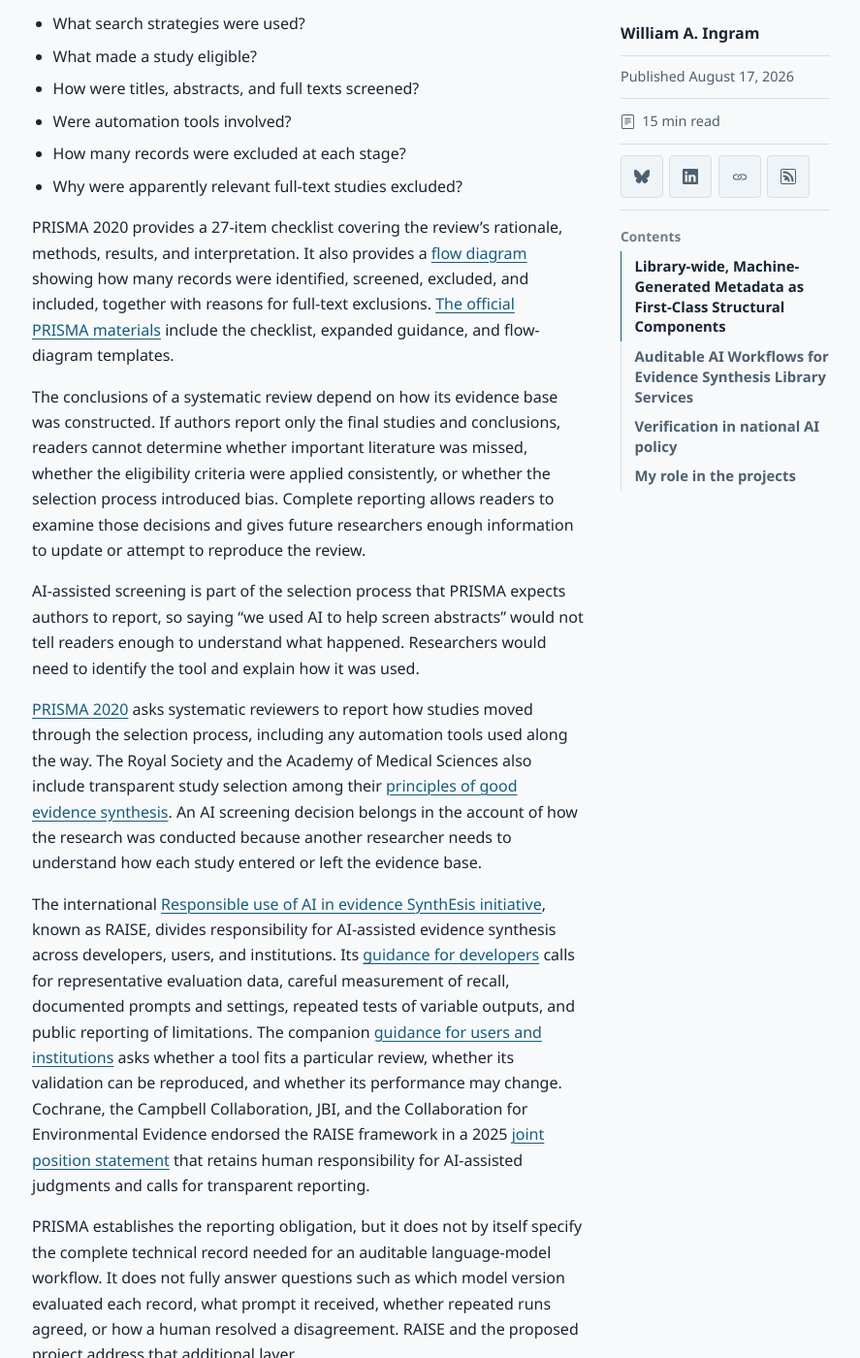
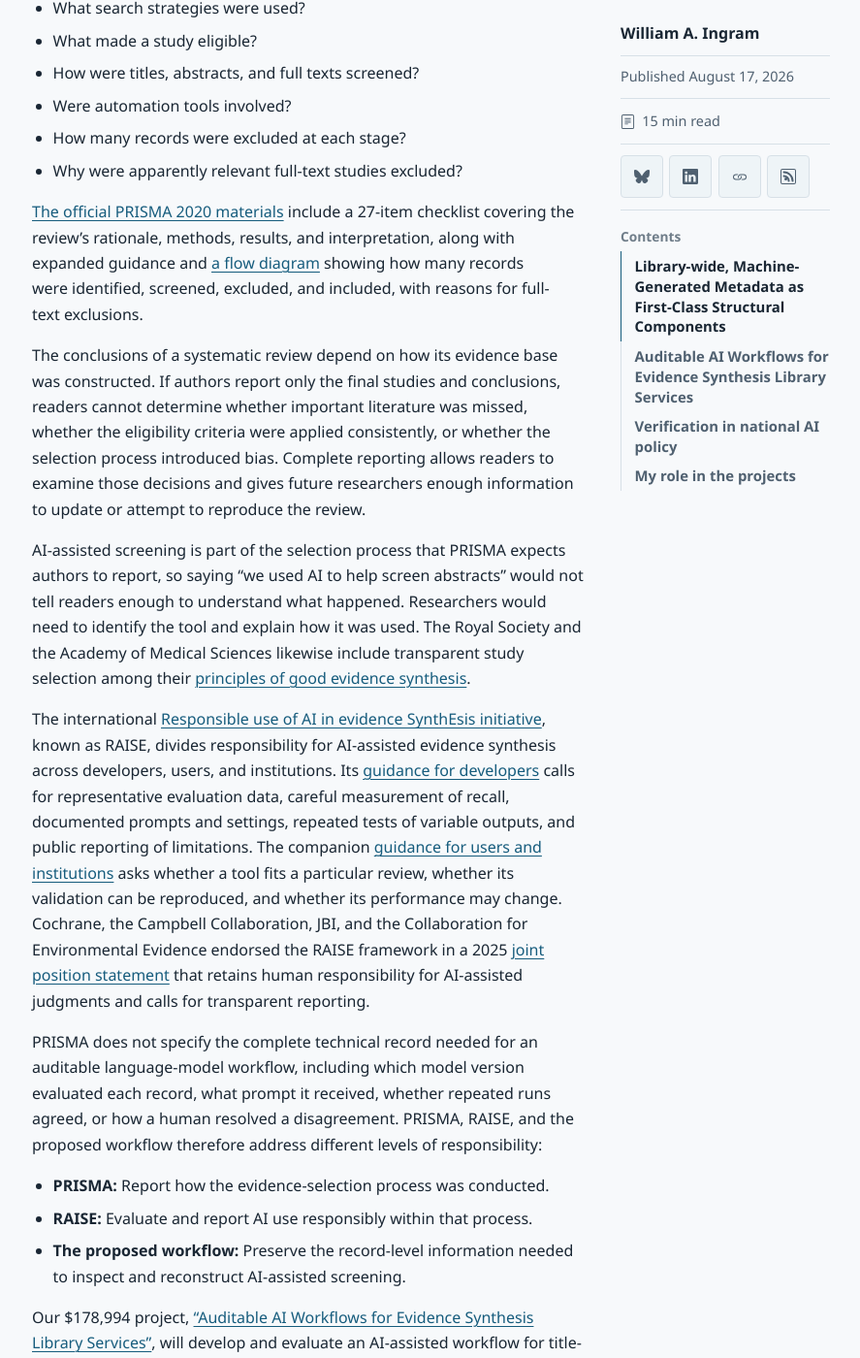
Before and after one commit to waingram/waingram.github.io, a Jekyll site: the page built from _posts/2026-08-17-two-new-imls-grants-for-auditable-ai-in-library-work.md, in a window 1280 px wide and 1400 px high, scrolled down 8846 px. Shown: the whole window at 97% size, without its empty margins (338-1225 px from the left). Built offline with Jekyll 4.4.1, drawn with Linux system fonts in a browser that asks for light colours; some web fonts are replaced; some of the changed text lies outside the part shown.

Commit message:
Compress PRISMA discussion

```diff
--- a/_posts/2026-08-17-two-new-imls-grants-for-auditable-ai-in-library-work.md
+++ b/_posts/2026-08-17-two-new-imls-grants-for-auditable-ai-in-library-work.md
@@ -141,9 +141,7 @@
 
 That is why the project focuses on auditable workflows rather than screening speed alone. Researchers need to know which model evaluated each record, what criteria and prompt it received, whether repeated runs produced the same recommendation, how a human reviewer responded, and why the final decision was made. Without that information, AI may reduce the visible screening workload by making consequential exclusions that cannot later be reconstructed or challenged.
 
-PRISMA stands for **Preferred Reporting Items for Systematic Reviews and Meta-Analyses**. It is a reporting guideline: it tells authors what information they should disclose when publishing a systematic review.
-
-PRISMA does not prescribe the method used to conduct a review, and compliance does not prove that the review was well designed; its purpose is to make the completed review inspectable.
+PRISMA stands for **Preferred Reporting Items for Systematic Reviews and Meta-Analyses**, and [PRISMA 2020](https://doi.org/10.1136/bmj.n71) tells authors what information to disclose when publishing a systematic review. As a reporting guideline, PRISMA does not prescribe how the review must be conducted or establish that it was well designed; its purpose is to make the completed review inspectable.
 
 Suppose a review reports that 42 studies were included. A reader needs to know how the researchers arrived at those 42 studies:
 
@@ -155,24 +153,18 @@
 - How many records were excluded at each stage?
 - Why were apparently relevant full-text studies excluded?
 
-PRISMA 2020 provides a 27-item checklist covering the review’s rationale, methods, results, and interpretation. It also provides a [flow diagram](https://www.prisma-statement.org/prisma-2020-flow-diagram) showing how many records were identified, screened, excluded, and included, together with reasons for full-text exclusions. [The official PRISMA materials](https://www.prisma-statement.org/prisma-2020) include the checklist, expanded guidance, and flow-diagram templates.
+[The official PRISMA 2020 materials](https://www.prisma-statement.org/prisma-2020) include a 27-item checklist covering the review’s rationale, methods, results, and interpretation, along with expanded guidance and [a flow diagram](https://www.prisma-statement.org/prisma-2020-flow-diagram) showing how many records were identified, screened, excluded, and included, with reasons for full-text exclusions.
 
 The conclusions of a systematic review depend on how its evidence base was constructed. If authors report only the final studies and conclusions, readers cannot determine whether important literature was missed, whether the eligibility criteria were applied consistently, or whether the selection process introduced bias. Complete reporting allows readers to examine those decisions and gives future researchers enough information to update or attempt to reproduce the review.
 
-AI-assisted screening is part of the selection process that PRISMA expects authors to report, so saying “we used AI to help screen abstracts” would not tell readers enough to understand what happened. Researchers would need to identify the tool and explain how it was used.
-
-[PRISMA 2020](https://doi.org/10.1136/bmj.n71) asks systematic reviewers to report how studies moved through the selection process, including any automation tools used along the way.
-The Royal Society and the Academy of Medical Sciences also include transparent study selection among their [principles of good evidence synthesis](https://royalsociety.org/-/media/policy/projects/evidence-synthesis/principles-for-good-evidence-synthesis-for-policy.pdf).
-An AI screening decision belongs in the account of how the research was conducted because another researcher needs to understand how each study entered or left the evidence base.
+AI-assisted screening is part of the selection process that PRISMA expects authors to report, so saying “we used AI to help screen abstracts” would not tell readers enough to understand what happened. Researchers would need to identify the tool and explain how it was used. The Royal Society and the Academy of Medical Sciences likewise include transparent study selection among their [principles of good evidence synthesis](https://royalsociety.org/-/media/policy/projects/evidence-synthesis/principles-for-good-evidence-synthesis-for-policy.pdf).
 
 The international [Responsible use of AI in evidence SynthEsis initiative](https://doi.org/10.17605/OSF.IO/FWAUD), known as RAISE, divides responsibility for AI-assisted evidence synthesis across developers, users, and institutions.
 Its [guidance for developers](https://osf.io/fwaud/files/d6phz) calls for representative evaluation data, careful measurement of recall, documented prompts and settings, repeated tests of variable outputs, and public reporting of limitations.
 The companion [guidance for users and institutions](https://osf.io/fwaud/files/y5aqg) asks whether a tool fits a particular review, whether its validation can be reproduced, and whether its performance may change.
 Cochrane, the Campbell Collaboration, JBI, and the Collaboration for Environmental Evidence endorsed the RAISE framework in a 2025 [joint position statement](https://doi.org/10.1186/s13750-025-00374-5) that retains human responsibility for AI-assisted judgments and calls for transparent reporting.
 
-PRISMA establishes the reporting obligation, but it does not by itself specify the complete technical record needed for an auditable language-model workflow. It does not fully answer questions such as which model version evaluated each record, what prompt it received, whether repeated runs agreed, or how a human resolved a disagreement. RAISE and the proposed project address that additional layer.
-
-The three provide a layered account of responsibility:
+PRISMA does not specify the complete technical record needed for an auditable language-model workflow, including which model version evaluated each record, what prompt it received, whether repeated runs agreed, or how a human resolved a disagreement. PRISMA, RAISE, and the proposed workflow therefore address different levels of responsibility:
 
 - **PRISMA:** Report how the evidence-selection process was conducted.
 - **RAISE:** Evaluate and report AI use responsibly within that process.
```
